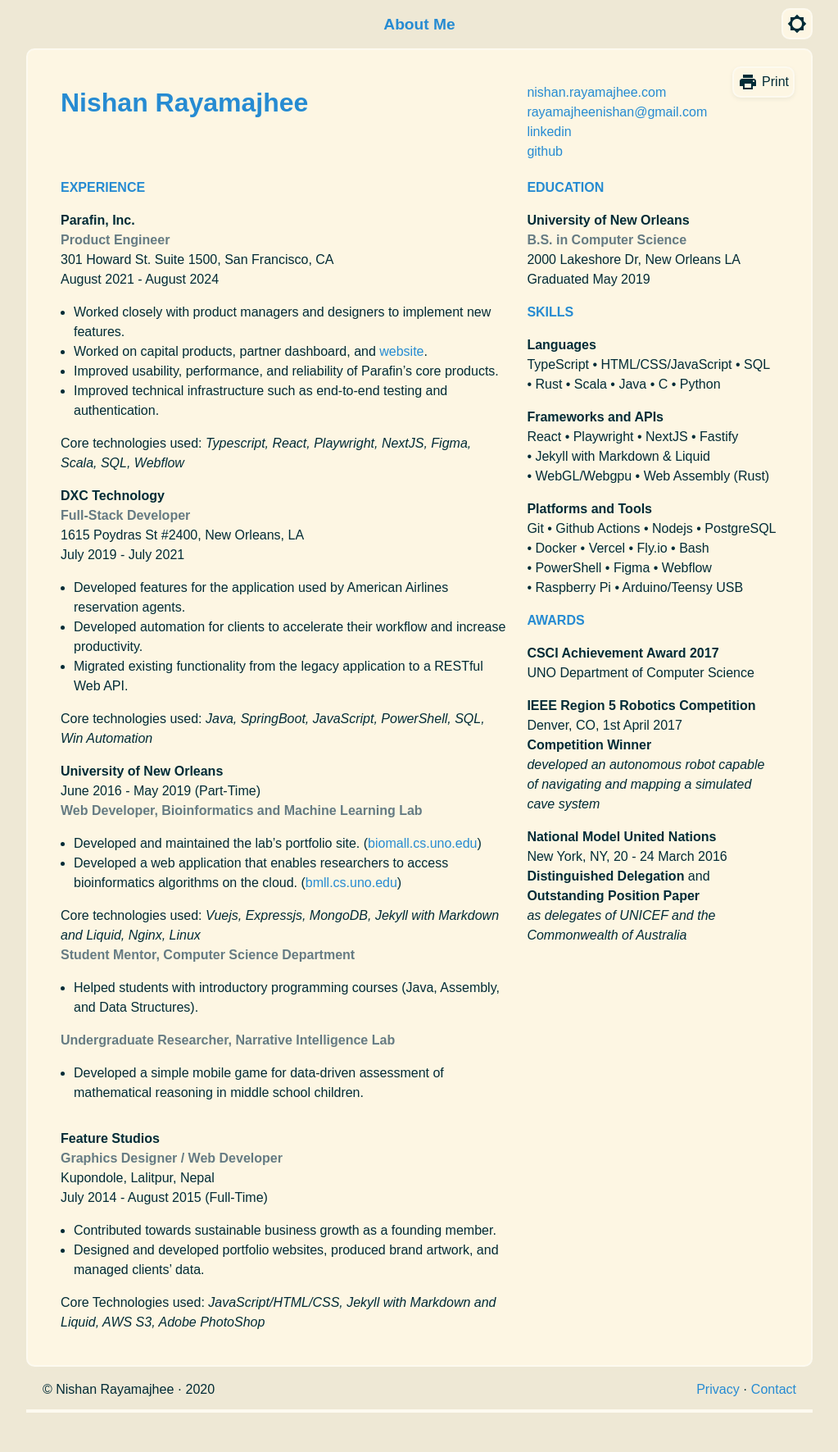
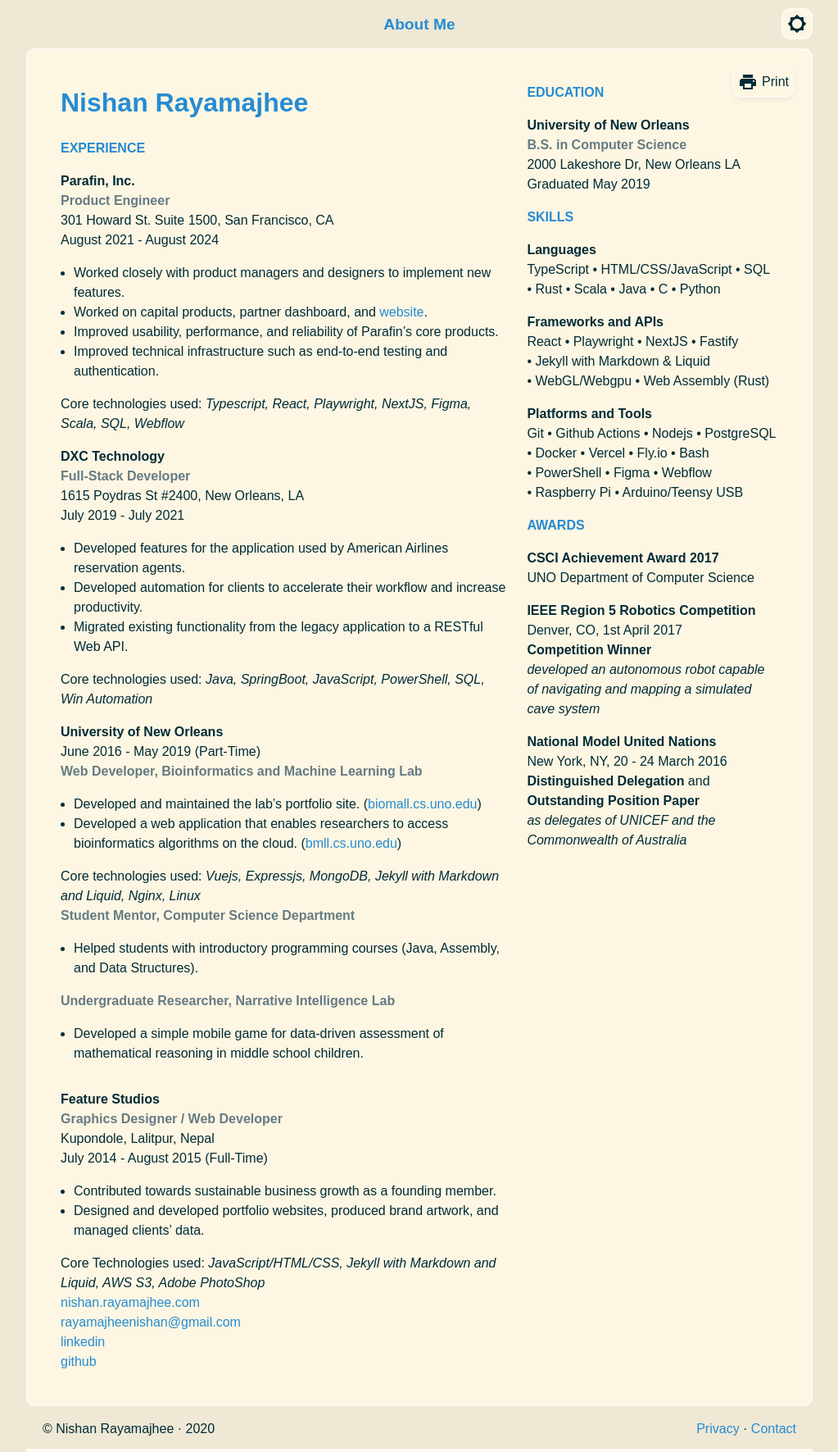
Before and after one commit to nrayamajhee/nrayamajhee.github.io, a Jekyll site: the page built from pages/resume.md, in a window 1280 px wide. Shown: the whole page at 82% size, without its empty margins (128-1151 px from the left). Built offline with Jekyll 4.4.1, drawn with Linux system fonts in a browser that asks for light colours; comment, search, counter and statistics services are not loaded; before the commit the page ends 1723 px from its top, so only the background shows below that; some of the changed lines change nothing that is shown.

Commit message:
Update resume.md

```diff
--- a/pages/resume.md
+++ b/pages/resume.md
@@ -5,11 +5,6 @@
 ---
 
 # Nishan Rayamajhee
-
-[nishan.rayamajhee.com](https://nishan.rayamajhee.com)
-<rayamajheenishan@gmail.com>
-[linkedin](https://linkedin.com/in/nrayamajhee/)
-[github](https://github.com/nrayamajhee/)
 
 ## Experience
 
@@ -66,6 +61,12 @@
 - Designed and developed portfolio websites, produced brand artwork, and managed clients’ data.
 
 Core Technologies used: _JavaScript/HTML/CSS, Jekyll with Markdown and Liquid, AWS S3, Adobe PhotoShop_
+
+
+[nishan.rayamajhee.com](https://nishan.rayamajhee.com)
+<rayamajheenishan@gmail.com>
+[linkedin](https://linkedin.com/in/nrayamajhee/)
+[github](https://github.com/nrayamajhee/)
 
 ## Education
 
```
